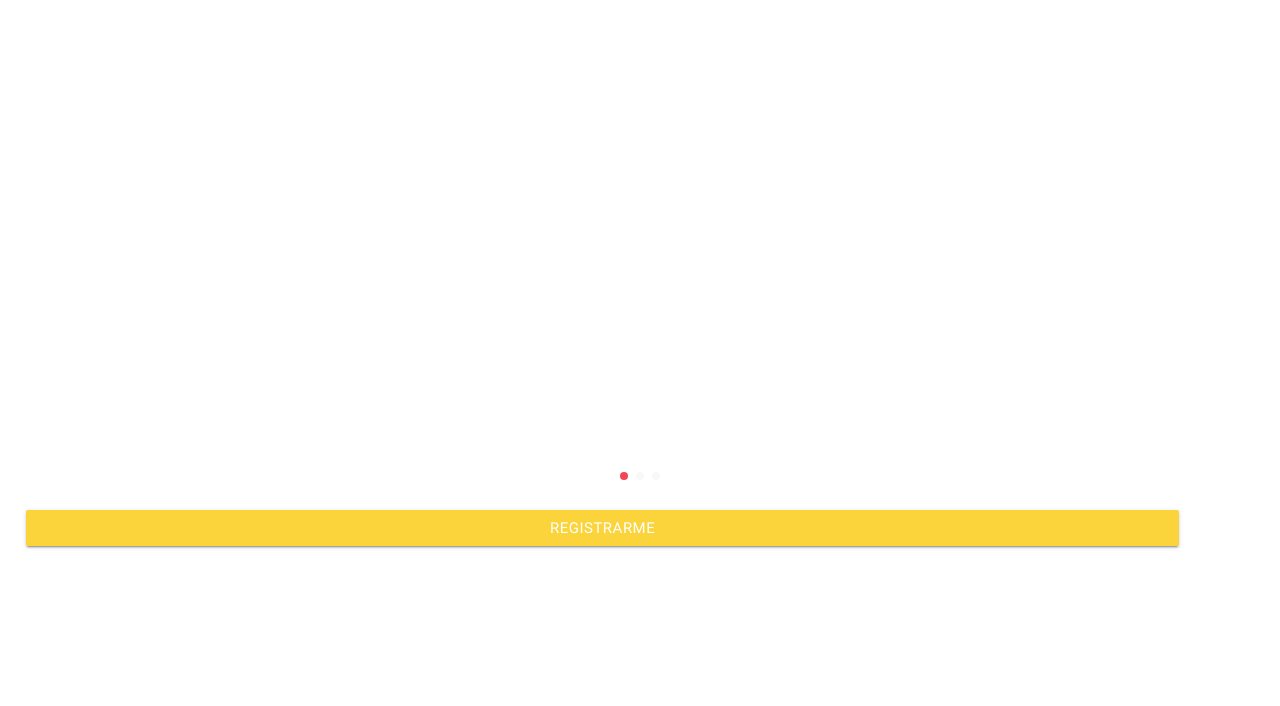
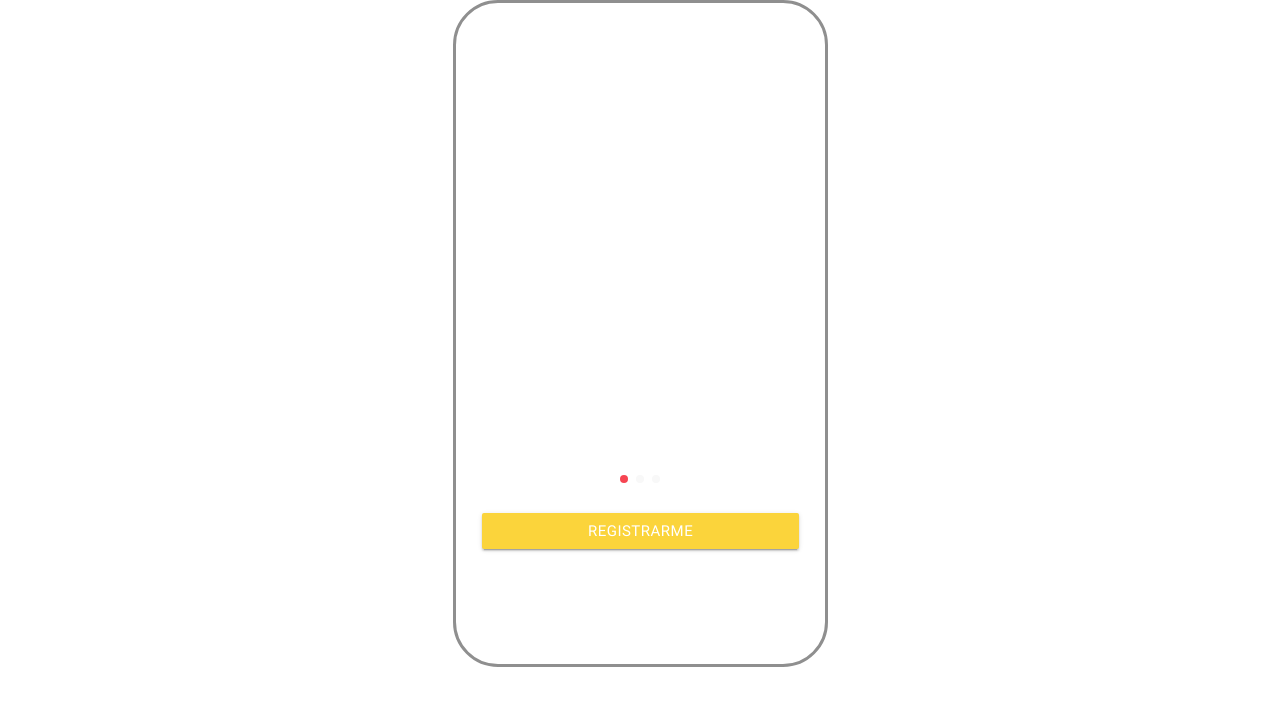
Before and after one commit to Misshel/S43-Yape, a website: page public/index.html in a window 1280 px wide. Drawn offline with nearby package versions, Linux system fonts and the light colour scheme.

Commit message:
tamaño del proyecto

```diff
--- a/public/css/style.css
+++ b/public/css/style.css
@@ -1,3 +1,10 @@
+body{
+  min-width: 360px;
+  max-width: 375px;
+  margin: auto;
+  border-radius: 2px solid #8f8f8f;
+}
+
 body,h1,h2,h3,h4,h5,h6,span,input,label,small{
   font-family: 'Roboto' !important;
 }
@@ -8,6 +15,11 @@ form{
   padding: 3rem 0.75rem;
 }
 /*Estilos primera pantalla*/
+#root {
+  border: solid #8f8f8f;
+  border-radius: 3rem;
+  height: 667px;
+}
 .firstScreen,
 .secondScreen,
 .threeScreen{
--- a/public/js/components/secondScreen.js
+++ b/public/js/components/secondScreen.js
@@ -8,7 +8,7 @@ const secondScreen = (update) =>{
   const img = $('<div class="col s4 offset-s4"><img class="responsive-img" src="img/icons/phone.png" alt="celular"></div>');
   const text = $('<div class="col s11 margin-1r"><h1 class="phone-h1 center-align">Para comenzar validemos tu número</h1><p class="phone-p">Resibirás un SMS con un código de validación</p></div>');
   const form = $('<div class="col s12"></div>');
-  const imgIcon = $('<div class="col s3 icon-phone"><img class="responsive-img" src="img/icons/phoneandnumber.png" alt="celular"></div>');
+  const imgIcon = $('<div class="col s3 m1  icon-phone"><img class="responsive-img" src="img/icons/phoneandnumber.png" alt="celular"></div>');
   const inputPhone = $('<input class="col s12 input-phone center-align" name="Phone" value="" minlength="9" maxlength="9"  pattern="[0-9]">');
   const check = $('<input type="checkbox" class="filled-in" id="filled-in-box"/><label for="filled-in-box">Acepto los <a href="#">Terminos y condiciones</a></label>');
   const boton = $('<button id="button" class="col s4 offset-s4 btn btn-secondScreen disabled" type="button" name="button" >CONTINUAR</button>');
```
